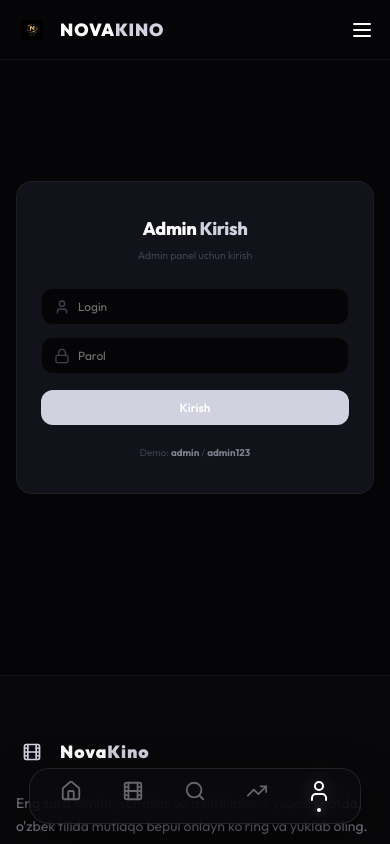
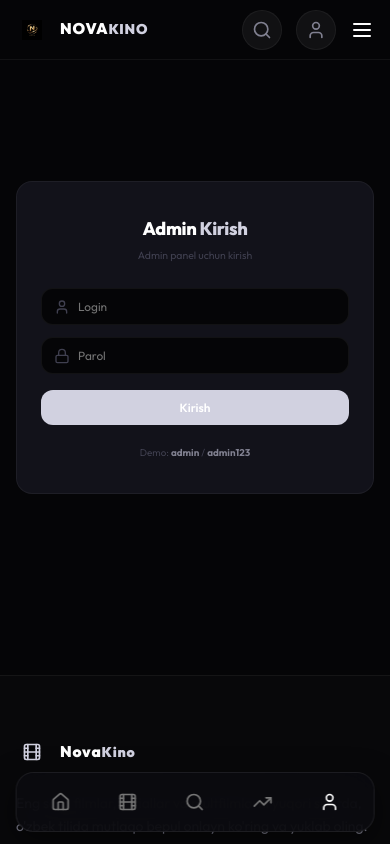
Before and after one commit to James7774/nova-kino-site, a React (Vite) app in the folder frontend/: page /admin/login in a window 390 px wide. Shown: the top 844 px of the page. Built offline with nearby package versions, Linux system fonts and the light colour scheme; no server answers.

Commit message:
Refined mobile UI for stories, hero, and navbar to be more elegant and professional

```diff
--- a/frontend/src/components/CircularStories.css
+++ b/frontend/src/components/CircularStories.css
@@ -1,19 +1,21 @@
 .stories-wrapper {
-  padding: 10px 0;
+  padding: 12px 0;
   background: #050507;
   width: 100%;
-  border-bottom: 1px solid rgba(255, 255, 255, 0.05);
-  margin-bottom: 2px;
+  border-bottom: 1px solid rgba(255, 255, 255, 0.03);
+  overflow: hidden;
 }
 
 .stories-container {
   display: flex;
-  gap: 14px;
+  gap: 12px;
   overflow-x: auto;
-  padding: 5px 20px;
+  padding: 4px 20px;
   scrollbar-width: none;
   -ms-overflow-style: none;
   align-items: center;
+  scroll-behavior: smooth;
+  -webkit-overflow-scrolling: touch;
 }
 
 .stories-container::-webkit-scrollbar {
@@ -22,21 +24,26 @@
 
 .story-item {
   flex-shrink: 0;
+  display: flex;
+  flex-direction: column;
+  align-items: center;
+  gap: 6px;
   transition: transform 0.3s cubic-bezier(0.34, 1.56, 0.64, 1);
 }
 
 .story-circle {
-  width: 54px;
-  height: 54px;
+  width: 62px;
+  height: 62px;
   border-radius: 50%;
   padding: 2px;
-  background: rgba(255, 255, 255, 0.08); /* Minimalist silver base */
-  border: 1.5px solid rgba(255, 255, 255, 0.1);
+  /* Sophisticated gradient: Silver to deep slate */
+  background: linear-gradient(135deg, #e0e0e0 0%, #404050 100%);
   display: flex;
   align-items: center;
   justify-content: center;
   overflow: hidden;
-  box-shadow: 0 4px 10px rgba(0,0,0,0.5);
+  box-shadow: 0 4px 12px rgba(0,0,0,0.6);
+  border: 1px solid rgba(255,255,255,0.05);
 }
 
 .story-circle img {
@@ -44,24 +51,28 @@
   height: 100%;
   border-radius: 50%;
   object-fit: cover;
-  transition: transform 0.3s ease;
+  border: 2px solid #050507; /* Gap between image and gradient border */
 }
 
 .story-item:hover {
-  transform: scale(1.15);
-  z-index: 10;
+  transform: scale(1.1);
 }
 
 .story-item:hover .story-circle {
-  border-color: var(--accent);
+  background: linear-gradient(135deg, #fff 0%, var(--accent) 100%);
   box-shadow: 0 0 15px var(--accent-glow);
 }
 
 @media (max-width: 768px) {
-  .stories-wrapper { padding: 8px 0; }
-  .stories-container { gap: 10px; padding: 5px 15px; }
+  .stories-wrapper {
+    padding: 10px 0;
+  }
+  .stories-container {
+    gap: 12px;
+    padding: 0 16px;
+  }
   .story-circle {
-    width: 48px;
-    height: 48px;
+    width: 66px; /* Larger on mobile for that 'Uzmovi' feel */
+    height: 66px;
   }
 }
--- a/frontend/src/components/Hero.css
+++ b/frontend/src/components/Hero.css
@@ -233,16 +233,56 @@
 }
 
 @media (max-width: 768px) {
-  .hero-section { height: 90vh; }
-  .hero-overlay { background: linear-gradient(to top, rgba(5, 5, 7, 1) 0%, rgba(5, 5, 7, 0.6) 50%, rgba(5, 5, 7, 0.4) 100%); }
-  .hero-content { text-align: center; max-width: 100%; align-items: center; }
-  .hero-badge-row, .hero-metadata-row { justify-content: center; }
-  .hero-button-group { width: 100%; flex-direction: column; gap: 12px; }
-  .hero-btn-primary, .hero-btn-secondary { justify-content: center; width: 100%; }
+  .hero-section { height: 85vh; min-height: 550px; }
+  .hero-overlay { background: linear-gradient(to top, rgba(5, 5, 7, 1) 0%, rgba(5, 5, 7, 0.7) 60%, rgba(5, 5, 7, 0.5) 100%); }
+  .hero-content {
+    text-align: center;
+    max-width: 100%;
+    display: flex;
+    flex-direction: column;
+    align-items: center;
+    padding: 0 5%;
+  }
+  .hero-badge-row, .hero-metadata-row { justify-content: center; gap: 12px; margin-bottom: 15px; }
+
+  .hero-main-title {
+    font-size: 2.2rem;
+    font-weight: 800;
+    line-height: 1.2;
+    margin-bottom: 25px;
+    letter-spacing: -0.5px;
+    text-transform: none; /* Less 'bachkana' than all-caps */
+  }
+
+  .hero-button-group { width: 100%; max-width: 320px; flex-direction: column; gap: 12px; }
+  .hero-btn-primary {
+    padding: 14px 0;
+    justify-content: center;
+    width: 100%;
+    border-radius: 12px;
+    background: #fff;
+    color: #000 !important;
+    font-size: 0.95rem;
+    box-shadow: none; /* Remove harsh glow */
+  }
+  .hero-btn-secondary {
+    padding: 14px 0;
+    justify-content: center;
+    width: 100%;
+    font-size: 0.95rem;
+    background: rgba(255, 255, 255, 0.08);
+    border: 1px solid rgba(255, 255, 255, 0.1);
+  }
+
+  .hero-status-badge { box-shadow: none; font-size: 0.65rem; }
+
   .hero-description { display: none; }
   .hero-navigation {
     right: 50%;
     transform: translateX(50%);
-    bottom: 120px;
+    bottom: 40px;
+    gap: 15px;
   }
+  .nav-arrow { width: 44px; height: 44px; }
+  .pagination-bar { width: 30px; }
 }
--- a/frontend/src/components/Navbar.css
+++ b/frontend/src/components/Navbar.css
@@ -230,62 +230,43 @@
   font-weight: 800;
 }
 
-/* Floating Bottom Nav - Minimalist Refinement */
+/* Bottom Nav Refinement */
 .floating-bottom-nav {
   position: fixed;
-  bottom: 20px;
+  bottom: 12px;
   left: 50%;
   transform: translateX(-50%);
-  width: auto;
-  min-width: 280px;
-  height: 56px;
-  background: rgba(10, 10, 15, 0.85);
-  backdrop-filter: blur(25px);
-  -webkit-backdrop-filter: blur(25px);
-  border-radius: 20px;
-  border: 1px solid rgba(255, 255, 255, 0.1);
-  z-index: 900;
+  width: 92%;
+  max-width: 400px;
+  height: 60px;
+  background: rgba(10, 10, 15, 0.9);
+  backdrop-filter: blur(20px);
+  border-radius: 18px;
+  border: 1px solid rgba(255, 255, 255, 0.08);
+  z-index: 1000;
   display: none;
-  justify-content: center;
-  gap: 40px;
-  padding: 0 30px;
-  box-shadow: 0 15px 40px rgba(0, 0, 0, 0.6);
+  justify-content: space-around;
+  align-items: center;
+  padding: 0 10px;
+  box-shadow: 0 10px 30px rgba(0, 0, 0, 0.5);
 }
 
 .floating-bottom-nav a {
-  color: #666;
-  width: auto;
-  height: 100%;
+  color: #777;
   display: flex;
   flex-direction: column;
   align-items: center;
   justify-content: center;
   transition: all 0.2s ease;
-  background: transparent !important;
 }
 
 .floating-bottom-nav a.active {
   color: #fff;
 }
 
-.floating-bottom-nav a.active svg {
-  transform: scale(1.1);
-  filter: drop-shadow(0 0 8px rgba(255,255,255,0.3));
-}
-
-.floating-bottom-nav a::after {
-  content: '';
-  width: 4px;
-  height: 4px;
-  background: transparent;
-  border-radius: 50%;
-  margin-top: 6px;
-  transition: all 0.2s ease;
-}
-
-.floating-bottom-nav a.active::after {
-  background: #fff;
-  box-shadow: 0 0 10px rgba(255,255,255,0.5);
+.floating-bottom-nav a svg {
+  width: 20px;
+  height: 20px;
 }
 
 @media (max-width: 1024px) {
@@ -293,11 +274,10 @@
 }
 
 @media (max-width: 768px) {
-  .navbar { height: 60px; }
+  .navbar { height: 60px; background: #050507; }
   .nav-center { display: none; }
-  .nav-search-bar { display: none; }
-  .nav-icon-btn { display: none; }
-  .nav-admin-btn { display: none; }
-  .nav-mobile-burger { display: flex; }
+  .logo-text { font-size: 1.1rem; }
+  .logo-text span { font-size: 1rem; }
+  .nav-mobile-burger { display: flex; font-size: 1.2rem; }
   .floating-bottom-nav { display: flex; }
 }
```
